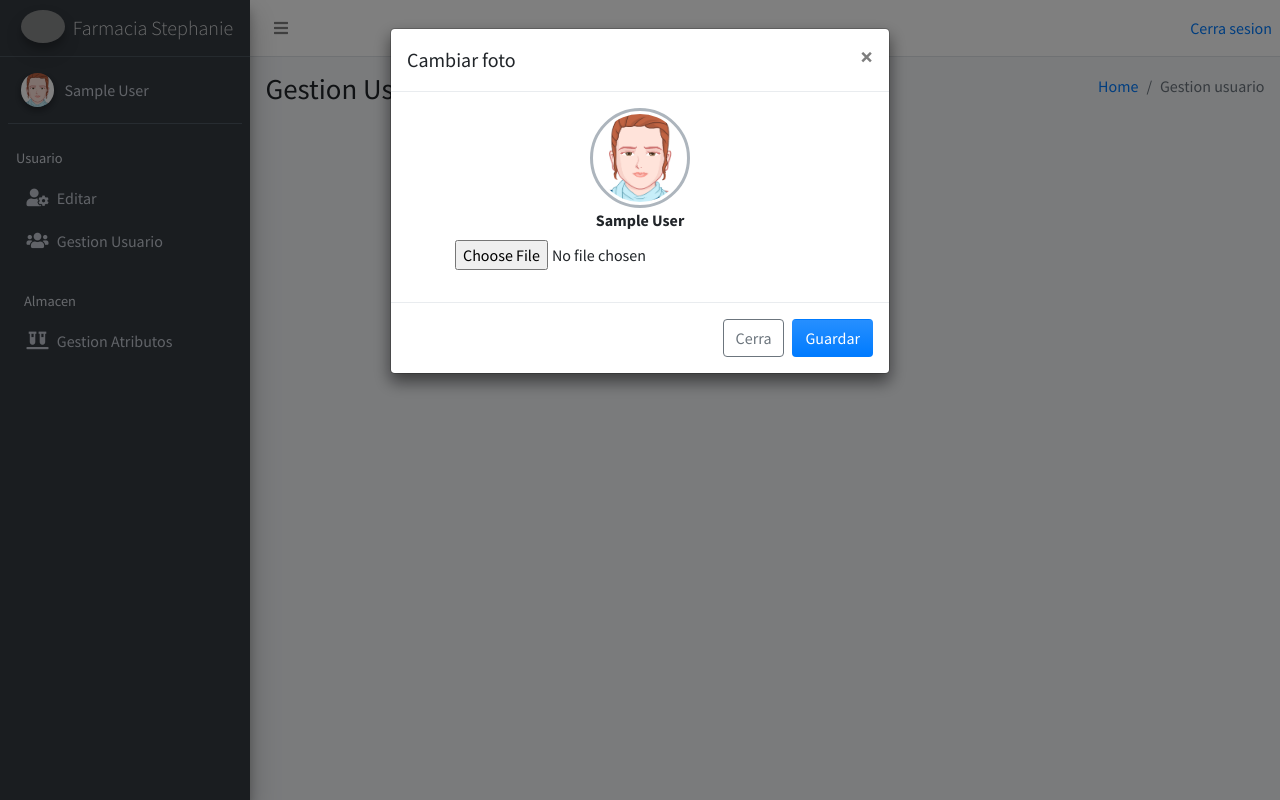
After one commit to sarasalazarparedes/FarmaciaProyectoS, a PHP site: page /vista/adm_usuario.php in a window 1280 px wide, after a click on "Crear usuario". The commit adds this page. Run offline with PHP 8.4, Linux system fonts and the light colour scheme; the visitor is signed in with stand-in values (Sample User, id 1); data that the repository does not hold is empty; grey boxes are pictures that could not be loaded.

```diff
--- a/controlador/UsuarioController.php
+++ b/controlador/UsuarioController.php
@@ -20,7 +20,8 @@ if($_POST['funcion']=='buscar_usuario'){
             'telefono'=> $objeto->telefonou,
             'residenciau'=> $objeto->residenciau,
             'correou'=> $objeto->correou,
-            'adicionalu'=> $objeto->adicionalu
+            'adicionalu'=> $objeto->adicionalu,
+            'avatar'=>'../img/'.$objeto->avatar
         );
 
     }
@@ -73,7 +74,26 @@ if($_POST['funcion']=='cambiar_foto'){
         $ruta='../img/'.$nombre;
          move_uploaded_file($_FILES['photo']['tmp_name'],$ruta);
         $us->cambiar_foto($usuario,$nombre);
+        foreach ($us->objetos as $objeto) {
+            unlink('../img/'.$objeto->avatar);
+        }
+        $json= array();
+        $json[]=array(
+            'ruta'=>$ruta,
+            'alert'=>'edit'
+
+        );
+        $jsonstring = json_encode($json[0]);
+    echo $jsonstring;
     }else{
+        $json= array();
+        $json[]=array(
+            'alert'=>'noedit'
+        );
+        $jsonstring = json_encode($json[0]);
+        echo $jsonstring;
+
+
 
 
     }
--- a/javas/Usuario.js
+++ b/javas/Usuario.js
@@ -41,6 +41,10 @@ $(document).ready(function () {
             $('#residenciau').html(residenciau);
             $('#correou').html(correou);
             $('#adicionalu').html(adicionalu);
+            $('#avatar2').attr('src',usu.avatar);
+            $('#avatar1').attr('src',usu.avatar);
+            $('#avatar3').attr('src',usu.avatar);
+            $('#avatar4').attr('src',usu.avatar);
 
 
 
@@ -114,7 +118,7 @@ $(document).ready(function () {
                 $('#noupdate').hide('slow');
                 $('#noupdate').show(1000);
                 $('#noupdate').hide(2000);
-                $('#form-pass').trigger('reset')
+                $('#form-pass').trigger('reset');
 
             }
         })
@@ -131,7 +135,26 @@ $(document).ready(function () {
             processData:false,
             contentType:false
         }).done(function(response){
-            console.log(response);
+            /*console.log(response);*/
+            const json = JSON.parse(response);
+            if(json.alert=='edit'){
+                $('#avatar1').attr('src',json.ruta);
+                $('#edit').hide('slow');
+                $('#edit').show(1000);
+                $('#edit').hide(2000);
+                $('#form-photo').trigger('reset');
+                buscar_usuario(usuario);
+
+
+            }else{
+                $('#noedit').hide('slow');
+                $('#noedit').show(1000);
+                $('#noedit').hide(2000);
+                $('#form-photo').trigger('reset');
+
+            }
+
+
 
         });
         e.preventDefault();
--- a/modelo/usuario.php
+++ b/modelo/usuario.php
@@ -41,18 +41,16 @@ class Usuario{
         }
     }
     function cambiar_foto($usuario,$nombre){
-        $sql="SELECT * FROM usuario where idusuario=:id and contra=:oldpass";
+        $sql="SELECT avatar FROM usuario where idusuario=:id ";
         $query=$this->acceso->prepare($sql);
-        $query->execute(array(':id'=>$usuario,':oldpass'=>$oldpass));
+        $query->execute(array(':id'=>$usuario));
         $this->objetos = $query->fetchall();
-        if(!empty($this->objetos)){
-            $sql="UPDATE usuario SET contra=:newpass where idusuario=:id ";
+
+            $sql="UPDATE usuario SET avatar=:nombre where idusuario=:id ";
             $query=$this->acceso->prepare($sql);
-            $query->execute(array(':id'=>$usuario,':newpass'=>$newpass));
-            echo 'update';
-        }else{
-            echo 'noupdate';
-        }
+            $query->execute(array(':id'=>$usuario,':nombre'=>$nombre));
+        return $this->objetos;
+
     }
 }
 
--- /dev/null
+++ b/vista/adm_usuario.php
@@ -0,0 +1,85 @@
+<?php
+session_start();
+if($_SESSION['tipousuario_idtipousuario']==1){
+    include_once 'layouts/header.php';
+?>
+
+  <title>Administrador | Editar datos</title>
+  <!-- Tell the browser to be responsive to screen width -->
+  <?php
+  include_once 'layouts/nav.php';
+  ?>
+<div class="modal fade" id="crearusuario" tabindex="-1" aria-labelledby="exampleModalLabel" aria-hidden="true">
+  <div class="modal-dialog">
+    <div class="modal-content">
+      <div class="modal-header">
+        <h5 class="modal-title" id="exampleModalLabel">Cambiar foto</h5>
+        <button type="button" class="close" data-dismiss="modal" aria-label="Close">
+          <span aria-hidden="true">&times;</span>
+        </button>
+      </div>
+      <div class="modal-body">
+        <div class="text-center">
+            <img id="avatar1"src="../img/avatar.png"class="profile-user-img img-fluid img-circle">
+        </div>
+        <div class="text-center">
+           <b>
+             <?php
+                echo $_SESSION['nombreu']
+             ?>
+          </b>
+     </div>
+
+     <div class="alert alert-success text-center" id="edit" style='display:none'>
+           <span><i class="fas fa-check m-1"></i>Se cambio la imagen Exitosamente</span>
+     </div>
+      <div class="alert alert-danger text-center" id="noedit" style='display:none'>
+            <span><i class="fas fa-times m-1"></i> La imagen no logro modifiarse</span>
+     </div>
+
+        <form id="form-photo"entype="multipart/form-data">
+        <div class="input-group mb-3 ml-5 mt-2">
+             <input type="file" name="photo" class="input-group">
+             <input type="hidden" name="funcion" value="cambiar_foto">
+        </div>
+      </div>
+      <div class="modal-footer">
+        <button type="button" class="btn btn-outline-secondary" data-dismiss="modal">Cerra</button>
+        <button type="submit" class="btn bg-gradient-primary">Guardar</button>
+        </form>
+      </div>
+    </div>
+  </div>
+</div>
+  <!-- Content Wrapper. Contains page content -->
+  <div class="content-wrapper">
+    <!-- Content Header (Page header) -->
+    <section class="content-header">
+      <div class="container-fluid">
+        <div class="row mb-2">
+          <div class="col-sm-6">
+            <h1>Gestion Usuarios  <button type="button" data-toggle="modal" data-target="#crearusuario" class="btn bg-gradient-primary ml-2">Crear usuario</button></h1>
+
+              </div>
+                <div class="col-sm-6">
+                   <ol class="breadcrumb float-sm-right">
+                     <li class="breadcrumb-item"><a href="../vista/adm_catalogo.php">Home</a></li>
+                     <li class="breadcrumb-item active">Gestion usuario</li>
+                 </ol>
+            </div>
+        </div>
+      </div><!-- /.container-fluid -->
+    </section>
+    <section>
+
+   </section>
+</div>
+<!-- ./wrapper -->
+
+<?php
+include_once 'layouts/footer.php';
+}else{
+    header ('Location: ../index.php');
+}
+?>
+<script src="../javas/Usuario.js"></script>
--- a/vista/layouts/nav.php
+++ b/vista/layouts/nav.php
@@ -20,10 +20,10 @@
         <a class="nav-link" data-widget="pushmenu" href="#" role="button"><i class="fas fa-bars"></i></a>
       </li>
       <li class="nav-item d-none d-sm-inline-block">
-        <a href="../../index3.html" class="nav-link">Home</a>
+        <a href="../../index3.html" class="nav-link"></a>
       </li>
       <li class="nav-item d-none d-sm-inline-block">
-        <a href="#" class="nav-link">Contact</a>
+        <a href="#" class="nav-link"></a>
       </li>
     </ul>
 
@@ -51,7 +51,7 @@
       <!-- Sidebar user (optional) -->
       <div class="user-panel mt-3 pb-3 mb-3 d-flex">
         <div class="image">
-          <img src="../img/avatar.png" class="img-circle elevation-2" alt="User Image">
+          <img id="avatar4"src="../img/avatar.png" class="img-circle elevation-2" alt="User Image">
         </div>
         <div class="info">
           <a href="#" class="d-block">
@@ -68,10 +68,18 @@
                with font-awesome or any other icon font library -->
          <li class="nav-header">Usuario</li>
          <li class="nav-item">
-           <a href="../vista/editar_datos.php" class="nav-link">
+           <a href="editar_datos.php" class="nav-link">
              <i class="nav-icon fas fa-user-cog"></i>
              <p>
                Editar
+             </p>
+           </a>
+        </li>
+        <li class="nav-item">
+           <a href="adm_usuario.php" class="nav-link">
+             <i class="nav-icon fas fa-users"></i>
+             <p>
+               Gestion Usuario
              </p>
            </a>
         </li>
```
Also changed, not shown: vista/editar_datos.php (+7 -7 lines), img/5faa0aa261be3-hospital.png (added).
